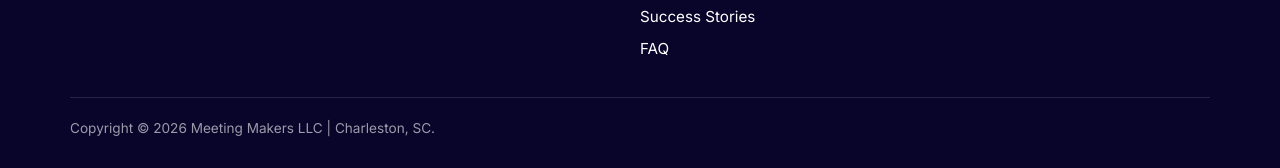
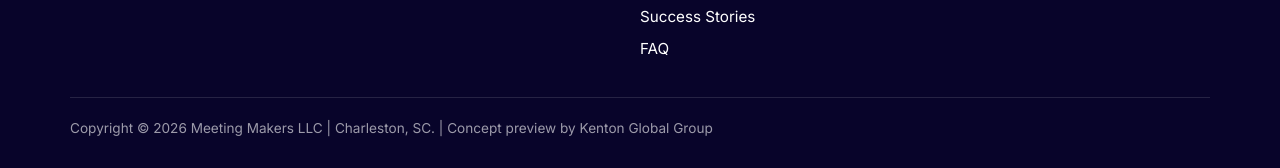
Before and after one commit to card0si/meetingmakers-preview, a plain HTML site: page index.html in a window 1280 px wide. Shown: the part 8412-8580 px from the top of the page. Drawn offline with nearby package versions, Linux system fonts and the light colour scheme.

Commit message:
Add footer: Concept preview by Kenton Global Group

```diff
--- a/index.html
+++ b/index.html
@@ -734,7 +734,7 @@ p{margin:0 0 1em}
         </ul>
       </div>
     </div>
-    <div class="footer-bottom">Copyright © <span id="year">2026</span> Meeting Makers LLC | Charleston, SC.</div>
+    <div class="footer-bottom">Copyright © <span id="year">2026</span> Meeting Makers LLC | Charleston, SC. | Concept preview by Kenton Global Group</div>
   </div>
 </footer>
 
```
